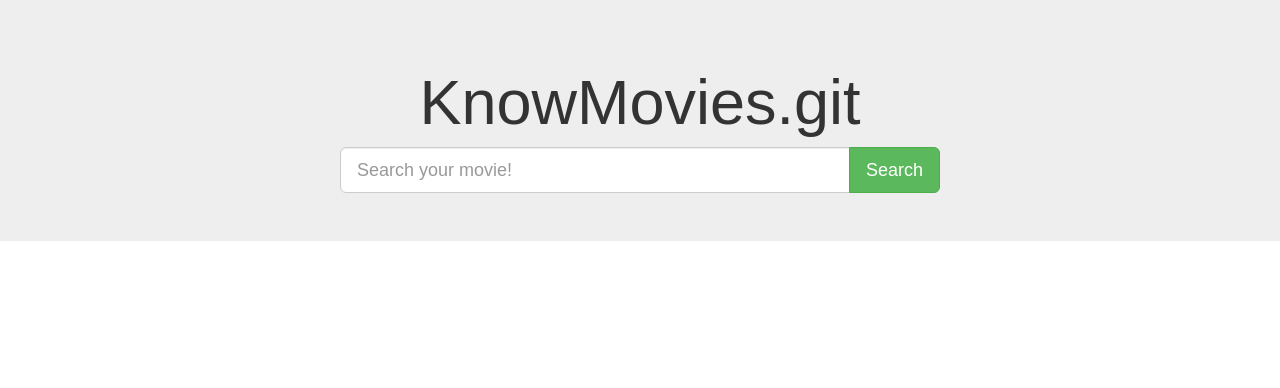
After one commit to AvDevx/Know-moive, a PHP site: page /start.php in a window 1280 px wide. The commit adds this page. Shown: the top 388 px of the page. Run offline with PHP 8.4, Linux system fonts and the light colour scheme; data that the repository does not hold is empty; some libraries are stand-ins or nearby versions.

Commit message:
Add files via upload
back end done!

```diff
--- a/css/style.css
+++ b/css/style.css
@@ -5,6 +5,9 @@
     font-family: Montserrat, sans-serif;
     text-align: center;
 
+}
+p{
+    padding: -10px;
 }
 .container-fluid {
     padding: 60px 50px;
@@ -14,3 +17,8 @@
     display: inline-table;
     text-align: center;
 }
+.image{
+    border: #fff 10px solid;
+    margin-top: 50px;
+    box-shadow: 0 4px 8px 0 rgba(0, 0, 0, 0.2), 0 6px 20px 0 rgba(0, 0, 0, 0.19);
+}
--- /dev/null
+++ b/start.php
@@ -0,0 +1,47 @@
+<?php
+   if(!empty($_GET['movie'])){
+        $movie_url = 'http://www.omdbapi.com/?i=tt3896198&apikey=bf31b54b&t=' . urlencode($_GET['movie']);
+        $movie_json = file_get_contents($movie_url);
+	$movie_array = json_decode($movie_json, true);
+    }
+?>
+<!DOCTYPE html>
+<html>
+    <head>
+        <meta charset="utf-8">
+        <title>Know movie</title>
+
+        <link rel="stylesheet" href="css/style.css">
+        <!-- Latest compiled and minified CSS -->
+        <link rel="stylesheet" href="https://maxcdn.bootstrapcdn.com/bootstrap/3.3.7/css/bootstrap.min.css">
+        <!-- jQuery library -->
+        <script src="https://ajax.googleapis.com/ajax/libs/jquery/3.2.1/jquery.min.js"></script>
+        <!-- Latest compiled JavaScript -->
+        <script src="https://maxcdn.bootstrapcdn.com/bootstrap/3.3.7/js/bootstrap.min.js"></script>
+        <meta name="viewport" content="width=device-width, initial-scale=1">
+    </head>
+    <body>
+        <div class="jumbotron text-center">
+            <h1>KnowMovies.git</h1>
+            <form class="form-inline" action="" method="get">
+                <div class="input-group ">
+                    <input type="search" class="form-control input-lg" size="52" name="movie" placeholder="Search your movie!" required>
+                    <div class="input-group-btn">
+                        <button type="button" class="btn btn-success btn-lg">Search</button>
+                    </div>
+                </div>
+            </form>
+        </div>
+        <div class="container-fluid text-center"><h1><b> <?php echo $movie_array['Title'] ?></b></h1> </div>
+	<div class="container section">
+        <div class="col-sm-4"><img class="image" src="<?php echo 'http://img.omdbapi.com/?i=' . $movie_array['imdbID'].'&apikey=bf31b54b&t=' . $movie_array['Title'] ?>" /></div>
+        <div class="col-sm-8">
+            <h4> Rating:        </h4> <p><?Php echo $movie_array['imdbRating'] ?></p>                   </br>
+            <h4> Released year: </h4> <p><?Php echo $movie_array['Year'] ?></p>                    </br>
+            <h4> Genre:         </h4> <p><?Php echo $movie_array['Genre'] ?></p>                    </br>
+            <h4> Production:    </h4> <p><?Php echo $movie_array['Production'] ?></p>                    </br>
+            <h4> Plot:          </h4> <p><?Php echo $movie_array['Plot'] ?></p>                    </br>
+        </div>
+	</div>
+    </body>
+</html>
```
